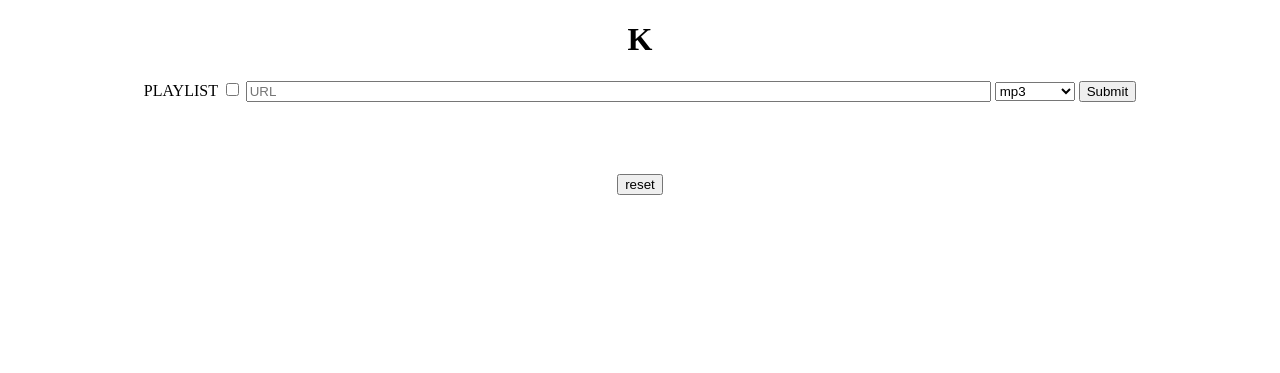
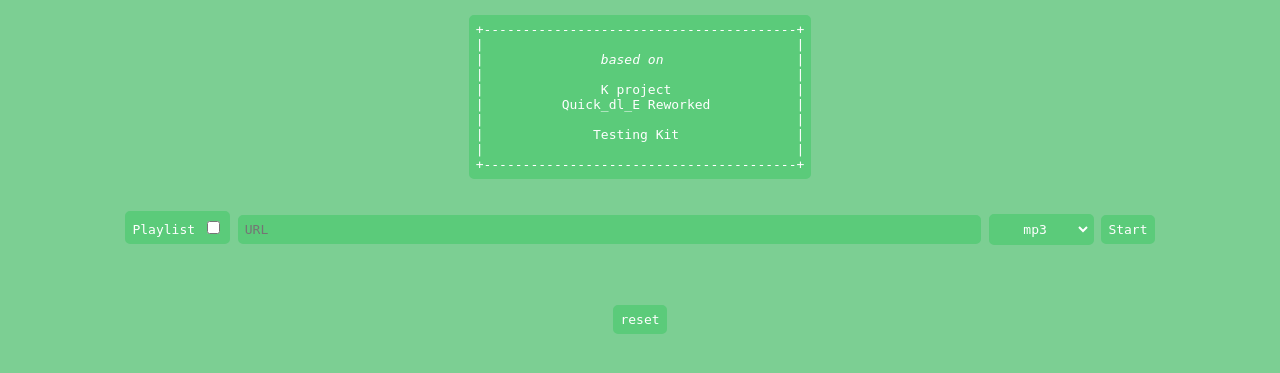
Before and after one commit to Mr-gecko/K_webport, a Flask app: template templates/index.html in a window 1280 px wide. Shown: the top 373 px of the page. Run offline with Flask 3, Linux system fonts and the light colour scheme; the template is opened without the code that fills it, so the values that code supplies are empty; parts of the project's set-up code (start-up, migrations or seed data) failed here and were passed over; some libraries are stand-ins or nearby versions.

Commit message:
major major update
1) kore updated

2) css added

3) graphics updated

```diff
--- a/kore/PATH.txt
+++ b/kore/PATH.txt
@@ -1 +1 @@
-C:/Users/vasco/Desktop/testing_site/downloads/downloaded
+C:/Users/vasco/Documents/MyGithub/K_webport/downloads/downloaded
--- a/kore/config.json
+++ b/kore/config.json
@@ -74,6 +74,7 @@
 		"<true>": ["green",""],
 		"<removed>": ["bright_red", ""],
 		"<created>": ["bright_green", ""],
-		"<track_num>": ["12",""]
+		"<track_num>": ["12",""],
+		"<connection>": ["87", ""]
 	}
 }
--- a/kore/structure.py
+++ b/kore/structure.py
@@ -28,6 +28,16 @@ except FileNotFoundError as err:
 
 
 from kore.UI import message, bool_paint
+
+#CONNECTION ROUTINE CHECK
+message("<connection>connection<r>","checking for connection")
+if is_connected():
+    message("<connection>connection<r>","connection found")
+else:
+    message("<connection>connection<r>","connection not found")
+    message("<warning>FATAL<r>", "No connection has been found, impossible to continue")
+    exit()
+
 
 def check_files_routine():
     must_files = config["files"].values()
--- a/main.py
+++ b/main.py
@@ -48,7 +48,7 @@ def index():
 
 @app.route("/downloads", methods=["POST","GET"])
 def download():
-    clear_folder(PATH+"/downloads")
+    #clear_folder(PATH+"/downloads")
     return send_file(PATH+"/downloads/downloaded.zip", as_attachment=True)
 
 @app.route("/", methods=["POST","GET"])
--- /dev/null
+++ b/static/style.css
@@ -0,0 +1,153 @@
+:root {
+  --color_1: #B58BC1;
+  --color_2: #ab71bb;
+
+  --color_1: #7ccf93;
+  --color_2: #5bcb7a;
+
+  --white: #ffffff;
+  --font: monospace;
+  --font-size: 16;
+}
+
+body {
+  padding: 64px 0;
+  text-align: center;
+  font-family: var(--font);
+}
+
+body {
+  background: var(--color_1);
+  padding: 0 24px;
+  color: var(--color_1); /* Change my color to yellow */
+  margin: 0;
+  height: 100vh;
+  /*display: flex;*/
+  /*justify-content: center;*/
+  /*align-items: center;*/
+}
+
+.ascii-art {
+  background-color: var(--color_2); /* Green */
+  border: solid;
+  border-color: var(--color_2);
+  border-radius: 5px;
+  padding: 4px 4px;
+  color: var(--white);
+  display: inline-block;
+  text-align: center;
+  font-family: var(--font);
+  font-size: var(--font-size);
+  white-space: pre;
+  user-select: none;
+}
+
+.opzioni {
+  background-color: var(--color_2); /* Green */
+  border: solid;
+  border-color: var(--color_2);
+  border-radius: 5px;
+  padding: 4px 4px;
+  color: var(--white);
+  display: inline-block;
+  text-align: center;
+  font-family: var(--font);
+  font-size: var(--font-size);
+  user-select: none;
+  cursor: pointer;
+}
+
+.textbox {
+  background-color: var(--color_2); /* Green */
+  border: solid;
+  border-color: var(--color_2);
+  border-radius: 5px;
+  padding: 4px 4px;
+  color: var(--white);
+  display: inline-block;
+  text-align: left;
+  font-family: var(--font);
+  font-size: var(--font-size);
+  user-select: none;
+}
+
+
+.K_header {
+  text-align: center;
+}
+.form {
+  text-align: center;
+}
+
+.error_1 {
+  text-align: center;
+}
+
+
+/* unvisited link */
+.download_link:link { color: var(--white); }
+
+/* visited link */
+.download_link:visited { color: var(--white); }
+
+/* mouse over link */
+.download_link:hover { color: var(--white); }
+
+/* selected link */
+.download_link:active { color: var(--white); }
+
+
+.download_link {
+    background-color: var(--color_2);
+    padding: 8px 20px;
+    text-decoration:none;
+    font-weight:bold;
+    border-radius:5px;
+    font-family: var(--font);
+    user-select: none;
+    cursor:pointer;
+}
+.send_button {
+  background-color: var(--color_2); /* Green */
+  border: solid;
+  border-color: var(--color_2);
+  border-radius: 5px;
+  padding: 4px 4px;
+  color: var(--white);
+  display: inline-block;
+  text-align: center;
+  font-family: var(--font);
+  font-size: var(--font-size);
+  user-select: none;
+  cursor:pointer;
+}
+
+.playlist_switch {
+  background-color: var(--color_2); /* Green */
+  border: solid;
+  border-color: var(--color_2);
+  border-radius: 5px;
+  padding: 4px 4px;
+  color: var(--white);
+  display: inline-block;
+  text-align: center;
+  font-family: var(--font);
+  font-size: var(--font-size);
+  user-select: none;
+  cursor: pointer;
+}
+
+.reset_button {
+  background-color: var(--color_2); /* Green */
+  border: solid;
+  border-color: var(--color_2);
+  border-radius: 5px;
+  padding: 4px 4px;
+  color: var(--white);
+  display: inline-block;
+  text-align: center;
+  font-family: var(--font);
+  font-size: var(--font-size);
+  user-select: none;
+  cursor: pointer;
+}
--- a/templates/index.html
+++ b/templates/index.html
@@ -1,24 +1,35 @@
 <!DOCTYPE html>
 <html lang="en" dir="ltr">
 	<head>
-		<style media="screen">
-			h1 {text-align: center}
-			form {text-align: center;}
-			p {text-align: center;}
-		</style>
 		<title>K</title>
 		<meta charset="utf-8">
 		<title></title>
+	<!--	<link rel="stylesheet" href="style.css">-->
+		<link rel="stylesheet" href="{{ url_for('static', filename='style.css')}}">
 	</head>
 	<body>
-		<h1>K</h1>
-		<form  method="POST">
+		<br>
+	<div class="ascii-art">+----------------------------------------+
+|                                        |
+|               <i>based on</i>                 |
+|                                        |
+|               K project                |
+|          Quick_dl_E Reworked           |
+|                                        |
+|              Testing Kit               |
+|                                        |
++----------------------------------------+</div>
+	<br><br>
+		<h1 class="K_header">
+
+		</h1>
+		<form class="form" method="POST">
 			<label class="playlist_switch">
-				PLAYLIST
+				Playlist
 				<input type="checkbox" name="playlist">
 			</label>
-			<input type="text" name="url" id="url" size="90" placeholder="URL">
-			<select name="method" id="method", method="POST">
+			<input class="textbox" type="text" name="url" id="url" size="90" placeholder="URL">
+			<select class="opzioni" name="method" id="method", method="POST">
 
 				 <option value="mp3">mp3</option>
 					 <option value="mp4">mp4</option>
@@ -27,20 +38,23 @@
 				 <option value="thumbnail">thumbnail</option>
 
 			</select>
-			<input type="submit">
+			<input type="submit" class="send_button" value="Start">
 		</form>
 		<br><br>
+
+
 		{% if valid %}
-			<center>
-			<a href="{{ url_for('download') }}">Download</a>
-			</center>
+
+			<div style="text-align: center">
+			<a href="{{ url_for('download') }}" class="download_link">Download</a>
+		</div>
 		{% endif %}
 		{% if error %}
-			 <p>something went wrong, pls retry</p>
+			 <p class="error_1">something went wrong, pls retry</p>
 		{% endif %}
+
+
 		<br><br>
-		<center>
-			<button onclick="location.href = '{{ url_for('reset') }}'" class="float-left submit-button">reset</button>
-		</center>
-	</body>
+			<button onclick="location.href = '{{ url_for('reset') }}'" class="reset_button">reset</button>
+		</body>
 </html>
--- a/tmore.py
+++ b/tmore.py
@@ -1,10 +1,11 @@
-import validators
+# import validators
 import shutil
 import os
 
 def zip(folder):
     try:
         shutil.make_archive(folder, 'zip', folder)
+        print("zipped!")
         return True
     except:
         return False
```
Also changed, not shown: kore/more.py (+18 -2 lines), 2 other files.
